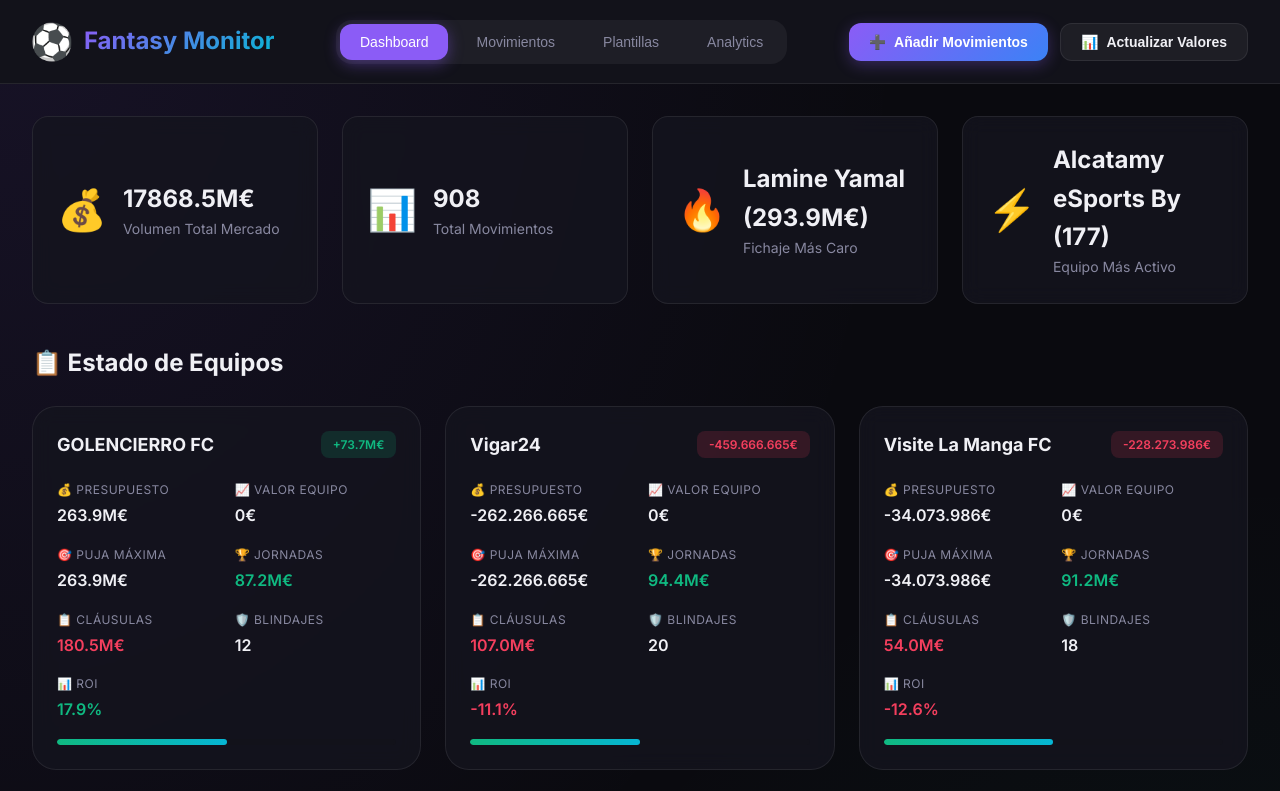
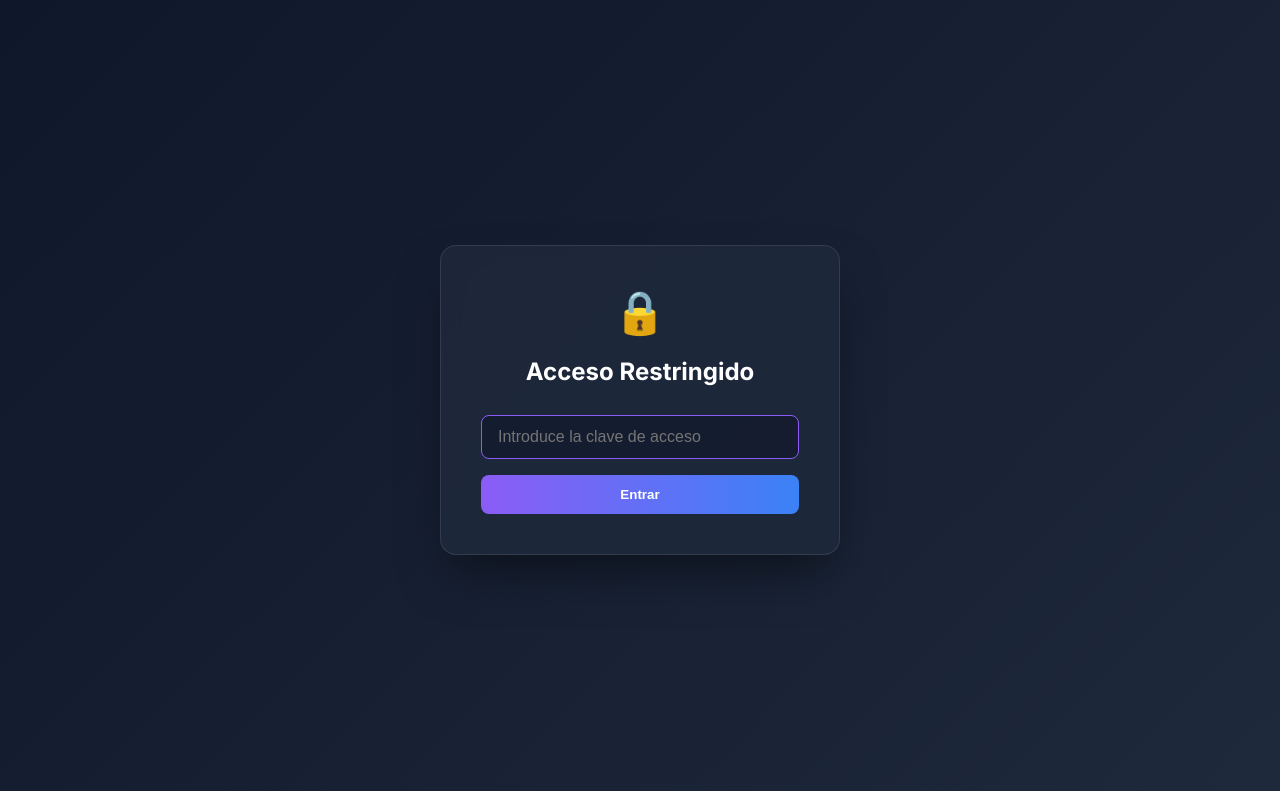
Before and after one commit to Alcatamy/F4nt4sy, a plain HTML site: page index.html in a window 1280 px wide. Shown: the top 791 px of the page. Drawn offline with nearby package versions, Linux system fonts and the light colour scheme.

Commit message:
feat: add password protection and clean deployment

```diff
--- a/app.js
+++ b/app.js
@@ -16,6 +16,10 @@ const CONFIG = {
         'Morenazos FC': { initialBudget: 103000000, clausulas: 36000000 }
     },
     MAX_DEBT_PERCENT: 0.20,
+    AUTH: {
+        PASSWORD: 'qqqq',
+        SESSION_KEY: 'fantasy_auth_session'
+    },
     STORAGE_KEYS: {
         MOVEMENTS: 'fantasy_movements',
         TEAM_VALUES: 'fantasy_team_values',
@@ -27,7 +31,10 @@ const CONFIG = {
 // STATE MANAGEMENT
 // ============================
 const State = {
+    // ... existing properties
     movements: [],
+    // ...
+
     teamValues: {},
     playerValues: {},
     squads: {},
@@ -1243,6 +1250,43 @@ const UI = {
             once_ideal: '11 Ideal'
         };
         return labels[type] || type;
+    },
+
+    initAuth() {
+        const overlay = document.getElementById('loginOverlay');
+        const input = document.getElementById('loginPassword');
+        const btn = document.getElementById('btnLogin');
+        const error = document.getElementById('loginError');
+
+        // Check valid session
+        if (sessionStorage.getItem(CONFIG.AUTH.SESSION_KEY) === 'true') {
+            overlay.style.display = 'none';
+            document.body.querySelectorAll('body > *:not(#loginOverlay)').forEach(el => el.style.filter = 'none');
+            return;
+        }
+
+        const checkLogin = () => {
+            if (input.value === CONFIG.AUTH.PASSWORD) {
+                // Success
+                sessionStorage.setItem(CONFIG.AUTH.SESSION_KEY, 'true');
+                overlay.style.opacity = '0';
+                setTimeout(() => {
+                    overlay.style.display = 'none';
+                    document.body.querySelectorAll('body > *:not(#loginOverlay)').forEach(el => el.style.filter = 'none');
+                }, 300);
+            } else {
+                // Error
+                error.style.display = 'block';
+                input.style.borderColor = '#f43f5e';
+                input.value = '';
+                input.focus();
+            }
+        };
+
+        btn.addEventListener('click', checkLogin);
+        input.addEventListener('keypress', (e) => {
+            if (e.key === 'Enter') checkLogin();
+        });
     }
 };
 
@@ -1250,6 +1294,7 @@ const UI = {
 // INITIALIZATION
 // ============================
 document.addEventListener('DOMContentLoaded', () => {
+    UI.initAuth(); // Auth first
     State.init();
     UI.init();
 });
--- a/index.html
+++ b/index.html
@@ -15,6 +15,101 @@
 </head>
 
 <body>
+    <style>
+        /* Login Overlay Styles */
+        #loginOverlay {
+            position: fixed;
+            top: 0;
+            left: 0;
+            width: 100%;
+            height: 100%;
+            background: linear-gradient(135deg, #0f172a 0%, #1e293b 100%);
+            display: flex;
+            justify-content: center;
+            align-items: center;
+            z-index: 9999;
+            transition: opacity 0.3s ease;
+        }
+
+        .login-card {
+            background: rgba(30, 41, 59, 0.9);
+            padding: 2.5rem;
+            border-radius: 1rem;
+            border: 1px solid rgba(255, 255, 255, 0.1);
+            backdrop-filter: blur(10px);
+            box-shadow: 0 25px 50px -12px rgba(0, 0, 0, 0.5);
+            text-align: center;
+            width: 90%;
+            max-width: 400px;
+        }
+
+        .login-title {
+            color: #fff;
+            font-size: 1.5rem;
+            font-weight: 700;
+            margin-bottom: 1.5rem;
+        }
+
+        .login-input {
+            width: 100%;
+            padding: 0.75rem 1rem;
+            background: rgba(15, 23, 42, 0.6);
+            border: 1px solid rgba(255, 255, 255, 0.1);
+            border-radius: 0.5rem;
+            color: #fff;
+            margin-bottom: 1rem;
+            font-size: 1rem;
+            transition: border-color 0.2s;
+        }
+
+        .login-input:focus {
+            outline: none;
+            border-color: #8b5cf6;
+        }
+
+        .login-btn {
+            width: 100%;
+            padding: 0.75rem;
+            background: linear-gradient(to right, #8b5cf6, #3b82f6);
+            color: white;
+            border: none;
+            border-radius: 0.5rem;
+            font-weight: 600;
+            cursor: pointer;
+            transition: transform 0.1s;
+        }
+
+        .login-btn:active {
+            transform: scale(0.98);
+        }
+
+        .error-msg {
+            color: #f43f5e;
+            margin-top: 1rem;
+            font-size: 0.875rem;
+            display: none;
+        }
+
+        /* Hide main content initially */
+        body>*:not(#loginOverlay) {
+            filter: blur(5px);
+        }
+    </style>
+
+    <!-- Login Overlay -->
+    <div id="loginOverlay">
+        <div class="login-card">
+            <div class="logo" style="justify-content: center; margin-bottom: 1rem; transform: scale(1.2);">
+                <span class="logo-icon">🔒</span>
+            </div>
+            <h2 class="login-title">Acceso Restringido</h2>
+            <input type="password" id="loginPassword" class="login-input" placeholder="Introduce la clave de acceso"
+                autofocus>
+            <button id="btnLogin" class="login-btn">Entrar</button>
+            <p id="loginError" class="error-msg">Clave incorrecta</p>
+        </div>
+    </div>
+
     <!-- Header -->
     <header class="header">
         <div class="header-content">
```
